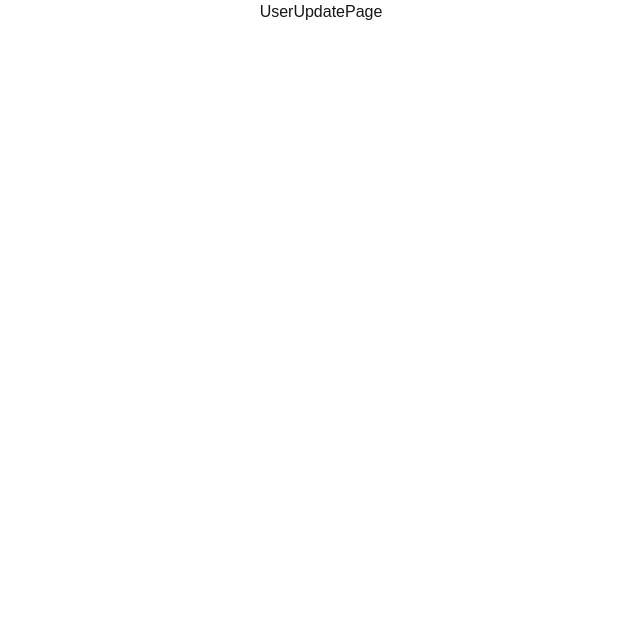
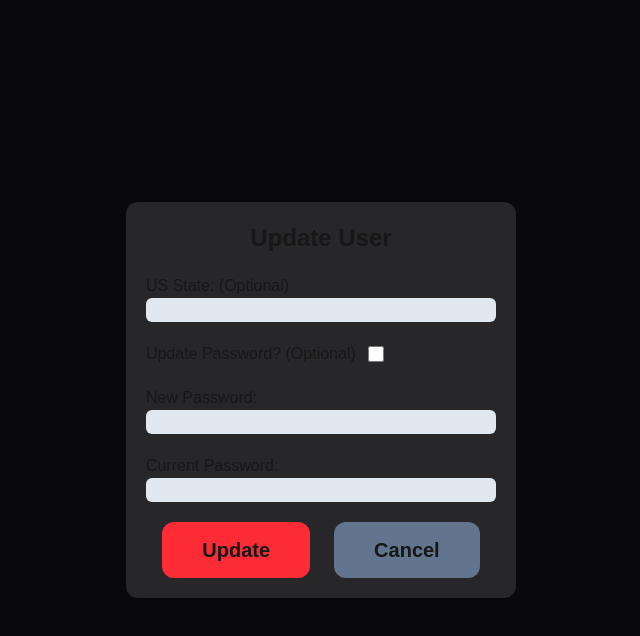
Before and after one commit to SDSU-CompE-561-Spring-2025/autocare-mechanic-finder, a Next.js app in the folder frontend/: page /userupdate in a window 1280 px wide. Shown: the top 636 px of the page, without its empty margins (319-959 px from the left). Built offline with nearby package versions, Linux system fonts and the light colour scheme.

Commit message:
Setup User Update form

```diff
--- a/frontend/src/app/(updateinfo)/userupdate/page.tsx
+++ b/frontend/src/app/(updateinfo)/userupdate/page.tsx
@@ -1,5 +1,7 @@
+import UpdateUserForm from "@/components/UpdateUserForm";
+
 export default function UserUpdatePage() {
-    return(<div className="flex flex-col justify-center items-center ">
-        <h1>UserUpdatePage</h1>
-        </div>)
+    return(
+        <UpdateUserForm/>
+    )
 }
--- /dev/null
+++ b/frontend/src/components/UpdateUserForm.tsx
@@ -0,0 +1,47 @@
+export default function UpdateUserForm() {
+    return(
+        <div className="flex flex-col self-center justify-center items-center bg-zinc-950 h-screen w-screen">
+        <div className="flex flex-col justify-center items-center p-5 bg-zinc-800 max-w-xl margin-auto rounded-xl">
+        <h1 className="mb-5 text-2xl font-bold">Update User</h1>
+        <form>
+            <div className="mb-5">
+                <label htmlFor="state">US State: (Optional)</label>
+                <input  type="text"
+                        id="state"
+                        name="state"
+                        className="bg-slate-200 rounded-md w-full text-black"/>
+            </div>
+            <div className="mb-5 items-center flex flex-row">
+                <label htmlFor="update_password">Update Password? (Optional)</label>
+                <input  type="checkbox"
+                        id="update_password"
+                        name="update_password"
+                        className="h-4 w-4 ml-3 cursor-pointer accent-red-500"/>
+            </div>
+            <div className="mb-5">
+                <label htmlFor="new_password">New Password: </label>
+                <input  type="password"
+                        id="new_password"
+                        name="new_password"
+                        className="bg-slate-200 rounded-md w-full text-black"/>
+            </div>
+            <div className="mb-5">
+                <label htmlFor="current_password">Current Password: </label>
+                <input  type="password"
+                        id="current_password"
+                        name="current_password"
+                        className="bg-slate-200 rounded-md w-full text-black"/>
+            </div>
+            <div className="text-center w-full">
+                <button type="submit"
+                        className="py-3.5 px-10 bg-red-500 rounded-xl cursor-pointer text-xl font-bold">
+                        Update</button>
+                <button type="submit"
+                        className="py-3.5 px-10 ml-6 bg-slate-500 rounded-xl cursor-pointer text-xl font-bold">
+                        Cancel</button>
+            </div>
+        </form>
+        </div>
+        </div>
+    )
+}
```
